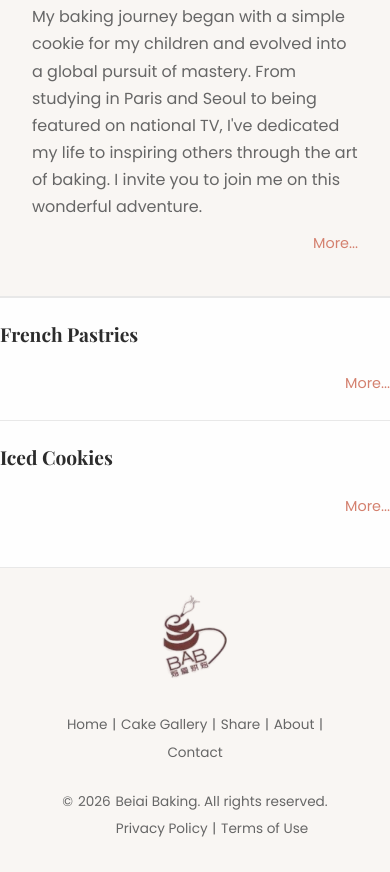
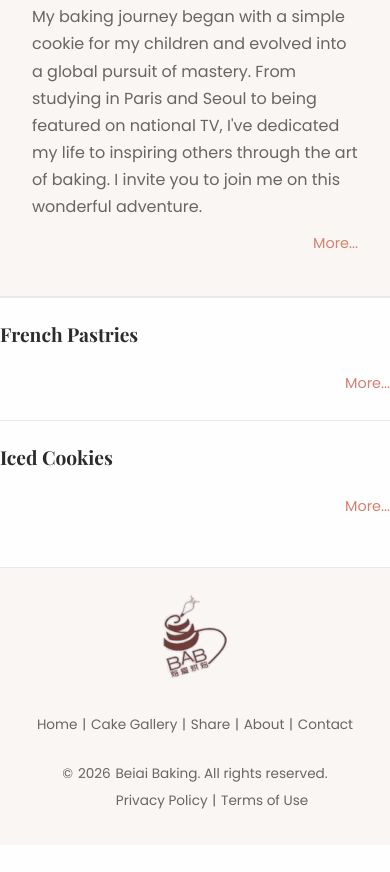
Before and after one commit to lgchgh/beiaibaking, a website: page index.html in a window 390 px wide. Shown: the part 1178-2050 px from the top of the page. After the commit the page ends 2023 px from the top, so only its background shows below. Drawn offline with nearby package versions, Linux system fonts and the light colour scheme; no server answers.

Commit message:
fix(footer): keep nav links on one line (wider left, nowrap on desktop)
Made-with: Cursor

```diff
--- a/assets/css/style.css
+++ b/assets/css/style.css
@@ -636,20 +636,17 @@ a.logo:focus-visible {
     gap: 24px;
   }
 
-  /* 左右两列同宽；左边稍宽一点少换行，和右边一行更平衡 */
-  .footer-left,
-  .footer-right {
-    max-width: 300px;
-  }
-
+  /* 左侧导航需要一行放下 Home|Gallery|Share|About|Contact，不能太窄 */
   .footer-left {
+    max-width: min(480px, 100%);
     justify-self: end;
     text-align: right;
   }
 
   .footer-right {
+    max-width: 300px;
     justify-self: start;
-    text-align: left;
+    text-align: right;
   }
 
   .footer-left p {
@@ -681,10 +678,6 @@ a.logo:focus-visible {
     display: block;
   }
 
-  .footer-right {
-    text-align: right;
-  }
-
   /* 小屏时取消“往中间靠”，改为居中 */
   @media (max-width: 768px) {
     .footer-left { justify-self: center; }
@@ -701,6 +694,7 @@ a.logo:focus-visible {
 
   .footer-left .footer-line {
     justify-content: flex-end;
+    flex-wrap: nowrap;
   }
 
   .footer-right .footer-line {
@@ -761,6 +755,7 @@ a.logo:focus-visible {
 
     .footer-left .footer-line {
       justify-content: center;
+      flex-wrap: wrap;
     }
 
     .footer-right {
```
